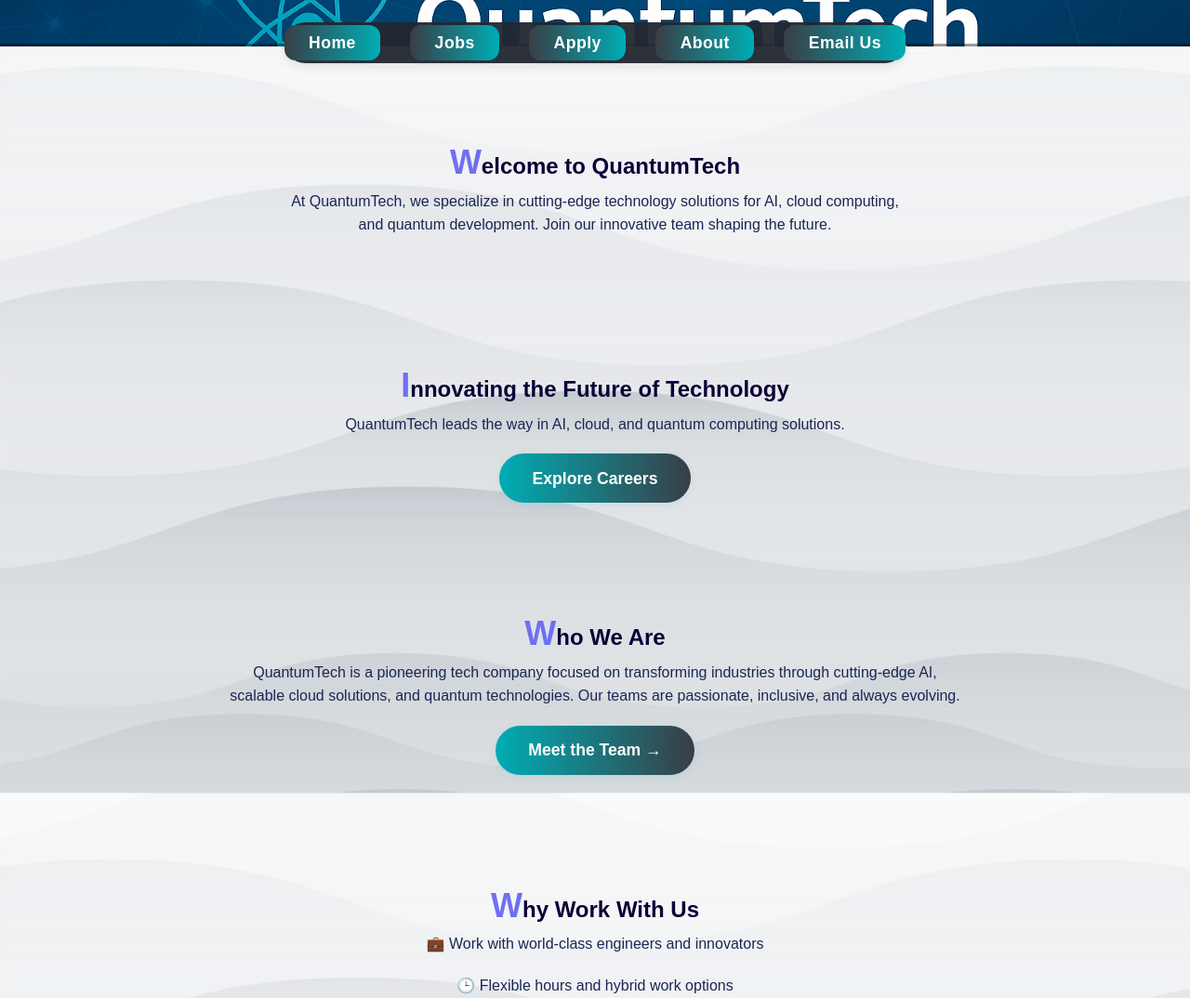
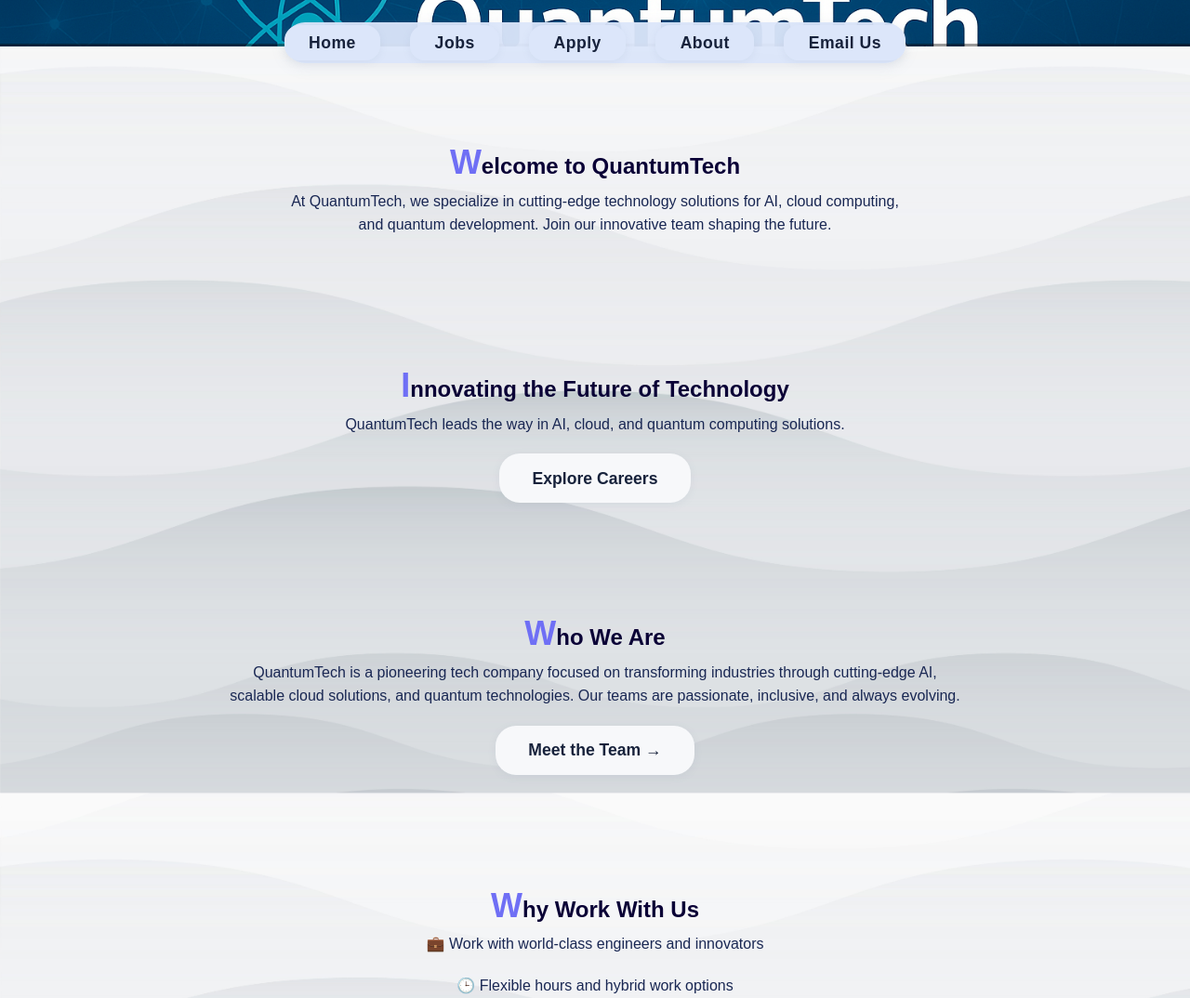
Before and after one commit to 105716506/Project1, a PHP site: page / in a window 1280 px wide. Shown: the top 1074 px of the page at 93% size. Run offline with PHP 8.4, Linux system fonts and the light colour scheme.

Commit message:
Changes in the navigation bar and links

```diff
--- a/Styles/Styles.css
+++ b/Styles/Styles.css
@@ -149,42 +149,14 @@ button:hover {
     box-shadow: 0 2px 6px rgba(0, 0, 0, 0.15);
 }
 
-.btn {
-    display: inline-block;
-    padding: 0.7em 2em;
-    background: linear-gradient(90deg, #00adb5 0%, #393e46 100%);
-    color: #fff;
-    font-size: 1.1em;
-    font-weight: bold;
-    border: none;
-    border-radius: 30px;
-    box-shadow: 0 2px 10px rgba(0,173,181,0.10);
-    text-decoration: none;
-    transition:
-        background 0.3s,
-        color 0.3s,
-        box-shadow 0.3s,
-        transform 0.18s cubic-bezier(.17,.67,.67,1.58);
-    cursor: pointer;
-}
-
-.btn:hover, .btn:focus {
-    background: linear-gradient(90deg, #393e46 0%, #00adb5 100%);
-    color: #fff;
-    transform: scale(1.08) translateY(-3px);
-    box-shadow: 0 8px 32px rgba(0,173,181,0.18);
-    outline: none;
-    text-decoration: none;
-}
-
-/* NAVIGATION STYLES */
+/* SIMPLIFIED NAVIGATION BAR STYLES */
 nav {
-    background: rgba(34, 40, 49, 0.95);  /* Stylish semi-transparent background */
+    background: rgba(220, 230, 250, 0.95);  /* Light color matching header image */
     padding: 0.5em 0;
     border-radius: 2em;
-    box-shadow: 0 4px 12px rgba(0,0,0,0.08);
+    box-shadow: 0 4px 16px rgba(120, 136, 164, 0.12);
     margin: 1em auto;
-    max-width: 900px;                    /* Keeps nav centered and not full width on wide screens */
+    max-width: 900px;
 }
 
 nav ul {
@@ -201,34 +173,59 @@ nav ul {
 nav a {
     text-decoration: none;
     padding: 0.5em 1.5em;
-    background: linear-gradient(90deg, #393e46 0%, #00adb5 100%);
+    background: #dce6fa;  /* Single light blue color */
     border: none;
-    border-radius: 12px;
-    color: #fff;
+    border-radius: 16px;
+    color: #17223b;  /* Dark blue text for contrast */
     font-weight: 600;
     font-size: 1.1em;
     letter-spacing: 0.5px;
+    box-shadow: 0 2px 8px rgba(120, 136, 164, 0.10);
+    cursor: pointer;
+    outline: none;
     transition:
-        background 0.3s,
-        color 0.3s,
-        box-shadow 0.3s,
-        transform 0.18s cubic-bezier(.17,.67,.67,1.58); /* For pop effect */
-    box-shadow: 0 2px 6px rgba(0, 0, 0, 0.04);
-    cursor: pointer;
+        background 0.18s cubic-bezier(.17,.67,.67,1.58),
+        color 0.18s cubic-bezier(.17,.67,.67,1.58),
+        box-shadow 0.18s cubic-bezier(.17,.67,.67,1.58),
+        transform 0.18s cubic-bezier(.17,.67,.67,1.58);
+}
+
+nav a:hover, nav a:focus {
+    background: #f4f8ff; /* Even lighter blue on hover */
+    color: #1e2746;
+    box-shadow: 0 6px 28px rgba(120, 136, 164, 0.22);
+    transform: scale(1.08);
     outline: none;
 }
 
-nav a:hover, nav a:focus {
-    background: linear-gradient(90deg, #00adb5 0%, #393e46 100%);
-    color: #fff;
-    box-shadow: 0 8px 24px rgba(0, 173, 181, 0.26), 0 2px 8px rgba(0,0,0,0.18);
-    transform: translateY(-5px);
-    z-index: 2;
+/* BUTTON AND LINK STYLES (FOR .btn AND GENERAL LINKS) */
+.btn, a.btn, a.button {
+    display: inline-block;
+    padding: 0.7em 2em;
+    background: #f7f8fa;  /* Near-white */
+    color: #17223b;
+    font-size: 1.1em;
+    font-weight: bold;
+    border: none;
+    border-radius: 22px;
+    box-shadow: 0 2px 8px rgba(120, 136, 164, 0.10);
     text-decoration: none;
-    outline: none;
+    transition:
+        background 0.18s cubic-bezier(.17,.67,.67,1.58),
+        color 0.18s cubic-bezier(.17,.67,.67,1.58),
+        box-shadow 0.18s cubic-bezier(.17,.67,.67,1.58),
+        transform 0.18s cubic-bezier(.17,.67,.67,1.58);
+    cursor: pointer;
 }
 
-
+.btn:hover, .btn:focus, a.btn:hover, a.btn:focus, a.button:hover, a.button:focus {
+    background: #e7eaf0;  /* Slightly darker near-white */
+    color: #253049;
+    transform: scale(1.08);
+    box-shadow: 0 8px 32px rgba(120, 136, 164, 0.18);
+    outline: none;
+    text-decoration: none;
+}
 
 /* Aside styling */
 aside {
@@ -317,8 +314,6 @@ ul.student-ids li {
     text-align: left;
     white-space: pre-wrap;
 }
-
-
 
 /* Responsive adjustments */
 @media (max-width: 768px) {
```
